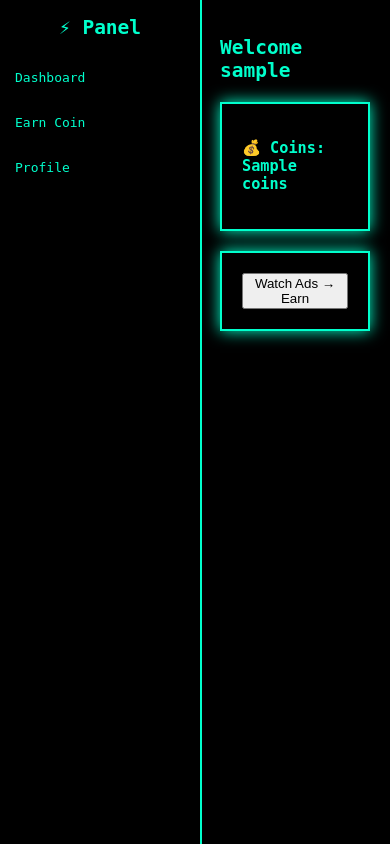
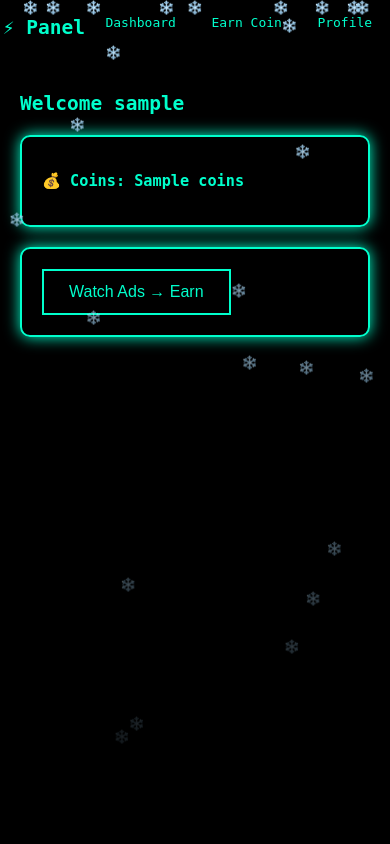
Before and after one commit to aarupi994/manjXrudo, a Python web app: template templates/dashboard.html in a window 390 px wide. Run offline with Jinja, Linux system fonts and the light colour scheme; the template is opened without the code that fills it: most values are stand-ins (such as "Sample title", 1, 10 or a date in 2020).

Commit message:
Enhance dashboard layout and add snow animation
Added responsive design features, snow animation, and updated sidebar links.

```diff
--- a/templates/dashboard.html
+++ b/templates/dashboard.html
@@ -2,6 +2,8 @@
 <html>
 <head>
 <title>Dashboard</title>
+
+<meta name="viewport" content="width=device-width, initial-scale=1.0">
 
 <style>
 body{
@@ -29,6 +31,7 @@ body{
     padding:15px;
     color:#00ffcc;
     text-decoration:none;
+    transition:0.3s;
 }
 
 .sidebar a:hover{
@@ -42,11 +45,61 @@ body{
     padding:20px;
 }
 
+/* Box */
 .box{
     border:2px solid #00ffcc;
     padding:20px;
     margin-top:20px;
     box-shadow:0 0 15px #00ffcc;
+    border-radius:10px;
+}
+
+/* Button */
+.btn{
+    padding:12px 25px;
+    border:2px solid #00ffcc;
+    background:black;
+    color:#00ffcc;
+    cursor:pointer;
+    transition:0.3s;
+    font-size:16px;
+}
+
+.btn:hover{
+    background:#00ffcc;
+    color:black;
+    box-shadow:0 0 20px #00ffcc;
+    transform:scale(1.1);
+}
+
+/* Responsive (Mobile) */
+@media(max-width:768px){
+    .sidebar{
+        width:100%;
+        height:auto;
+        position:relative;
+        display:flex;
+        justify-content:space-around;
+    }
+
+    .main{
+        margin-left:0;
+    }
+}
+
+/* Snow Effect */
+.snow{
+    position:fixed;
+    top:0;
+    color:white;
+    animation:fall linear;
+}
+
+@keyframes fall{
+    to{
+        transform:translateY(100vh);
+        opacity:0;
+    }
 }
 </style>
 </head>
@@ -55,8 +108,8 @@ body{
 
 <div class="sidebar">
     <h2>⚡ Panel</h2>
-    <a href="#">Dashboard</a>
-    <a href="#">Earn Coin</a>
+    <a href="/dashboard">Dashboard</a>
+    <a href="/start-ad">Earn Coin</a>
     <a href="#">Profile</a>
 </div>
 
@@ -76,5 +129,19 @@ body{
 
 </div>
 
+<!-- Snow Animation -->
+<script>
+setInterval(()=>{
+    let snow=document.createElement("div");
+    snow.className="snow";
+    snow.innerHTML="❄️";
+    snow.style.left=Math.random()*window.innerWidth+"px";
+    snow.style.animationDuration=(Math.random()*3+2)+"s";
+    document.body.appendChild(snow);
+
+    setTimeout(()=>snow.remove(),5000);
+},200);
+</script>
+
 </body>
 </html>
```
